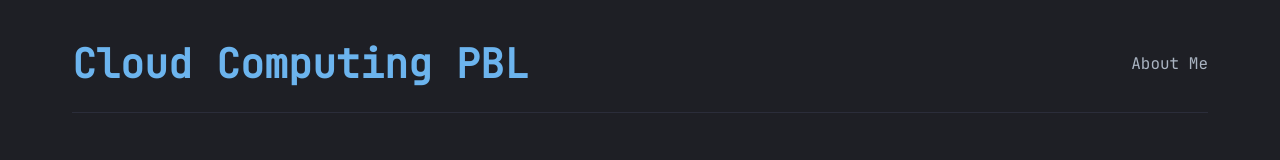
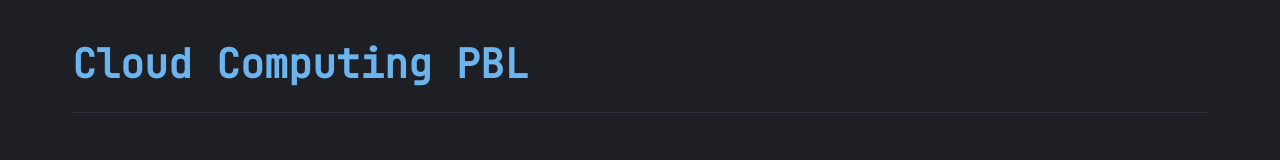
Before and after one commit to vaishna-v/cloud-computing-pbl, a website: page index.html in a window 1280 px wide. Shown: the top 160 px of the page. Drawn offline with Linux system fonts and the light colour scheme.

Commit message:
changes for index.html

```diff
--- a/index.html
+++ b/index.html
@@ -10,7 +10,6 @@
     <div class="container">
         <header>
             <h1 class="site-title">Cloud Computing PBL</h1>
-            <a href="about.html" class="about-link">About Me</a>
         </header>
 
         <main>
```
